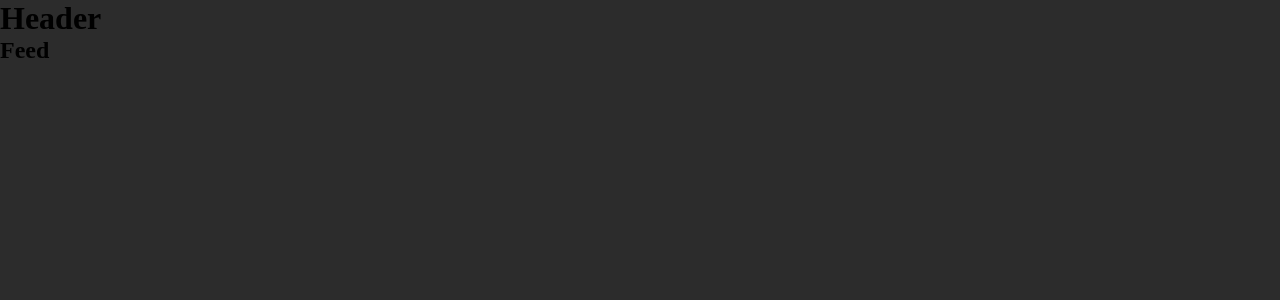
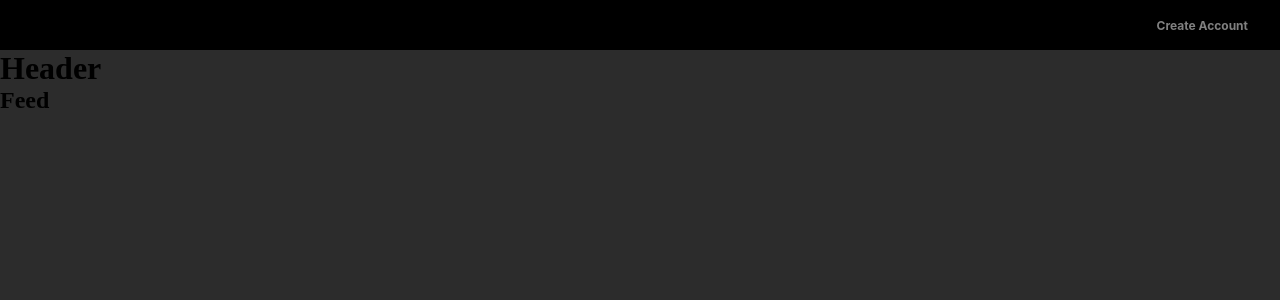
Before and after one commit to gAlexander77/recipe-application, a React (Create React App) app in the folder frontend/: page / in a window 1280 px wide. Shown: the top 300 px of the page. Built offline with nearby package versions, Linux system fonts and the light colour scheme; sample sign-in values are in the browser's storage.

Commit message:
Add navigation bar

```diff
--- /dev/null
+++ b/frontend/src/components/NavigationBar.js
@@ -0,0 +1,34 @@
+import React from 'react';
+import {Link } from "react-router-dom";
+import '../styles/components/NavigationBarStyle.css'
+
+function NavigationBar({userType}){
+
+    const User = () => {
+        if (userType === 'user'){
+            return(
+                <div className="user-account">
+                    <h1>My Account</h1>
+                </div>
+            );
+        }
+        else{
+            return(
+                <div className="user-account">
+                    <Link to="/login">
+                    Create Account
+                    </Link>
+                </div>
+            );
+        }
+
+    }
+
+    return (
+        <div className="NavigationBar">
+            <User/>
+        </div>
+    );
+}
+
+export default NavigationBar;
--- a/frontend/src/pages/Home.js
+++ b/frontend/src/pages/Home.js
@@ -1,12 +1,14 @@
 import React, {useEffect} from 'react';
 import { useNavigate } from 'react-router-dom';
+import NavigationBar from '../components/NavigationBar';
 import '../styles/HomeStyle.css'
 
 function Home(){
     let navigate = useNavigate();
+    let userType = localStorage.getItem('userType');
 
     useEffect(()=>{
-        let userType = localStorage.getItem('userType')
+        userType = localStorage.getItem('userType')
         if (userType ===null){
             navigate('/login');
         }
@@ -14,6 +16,7 @@ function Home(){
 
     return (
         <div className="site-body">
+            <NavigationBar {...{userType}}/>
             <h1>Header</h1>
             <h2>Feed</h2>
         </div>
--- /dev/null
+++ b/frontend/src/styles/components/NavigationBarStyle.css
@@ -0,0 +1,17 @@
+.NavigationBar {
+    background-color: black;
+    width: 100vw;
+    height: 50px;
+    color: white;
+
+    display: grid;
+    grid-template-columns: 1fr 1fr;
+}
+
+.user-account {
+    grid-column: 2;
+
+    justify-self: end;
+    align-self: center;
+    padding-right: 5%;
+}
```
